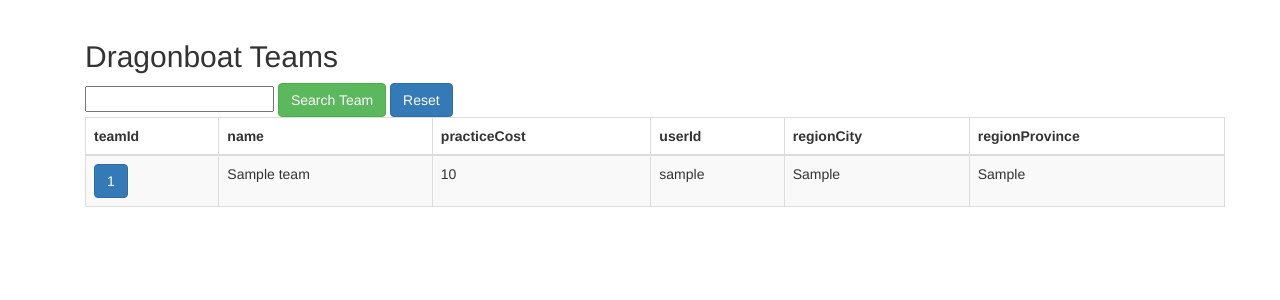
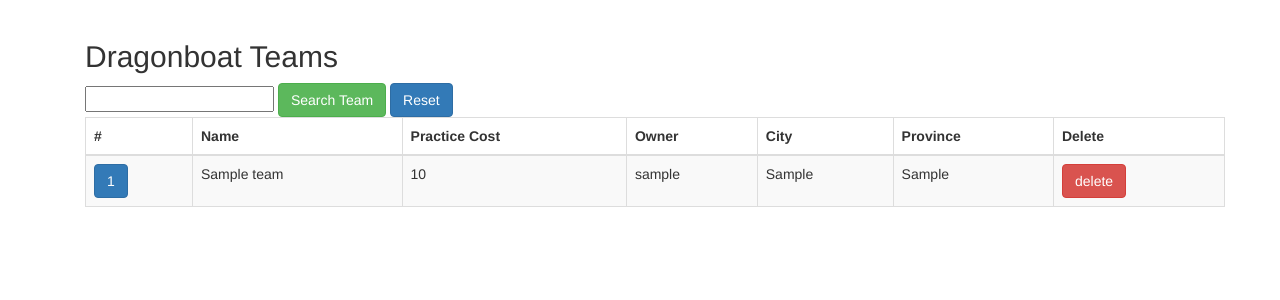
Before and after one commit to alexsclim/Felist, a Flask app: page /teams in a window 1280 px wide. Shown: the part 52-352 px from the top of the page. Run offline with Flask 2, Linux system fonts and the light colour scheme; the visitor is signed in with stand-in values (Sample User, id 1); tables that the repository leaves empty hold one stand-in row (values such as "Sample post"); some libraries are stand-ins or nearby versions.

Commit message:
started on functionality, need to change tables and etc

```diff
--- a/app/query_service.py
+++ b/app/query_service.py
@@ -16,7 +16,6 @@ class QueryService:
     data = self.cursor.execute("SELECT * from Regatta")
     regattas = self.cursor.fetchall()
     return regattas
-
 
   def get_leaderboard(self):
     data = self.cursor.execute("SELECT COUNT(resultId), name FROM RaceResult Ra, Team T WHERE Ra.teamId = T.teamId AND Ranking = 1 GROUP BY T.teamId")
@@ -161,6 +160,11 @@ class QueryService:
     conn.commit()
     return
 
+  def delete_team(self, conn, teamId):
+      data = self.cursor.execute("Delete from Team WHERE teamId = %s", [teamId])
+      conn.commit()
+      return
+
   def sort_member_names_by_team_asc(self, team_id):
     data = self.cursor.execute("SELECT * from Member where teamId=%s order by memberName asc", [team_id])
     members = self.cursor.fetchall()
--- a/app/templates/teams.html
+++ b/app/templates/teams.html
@@ -10,12 +10,13 @@
   <table class="table table-striped table-bordered">
     <thead>
       <tr>
-        <th>teamId</th>
-        <th>name</th>
-        <th>practiceCost</th>
-        <th>userId</th>
-        <th>regionCity</th>
-        <th>regionProvince</th>
+        <th>#</th>
+        <th>Name</th>
+        <th>Practice Cost</th>
+        <th>Owner</th>
+        <th>City</th>
+        <th>Province</th>
+        <th>Delete</th>
       </tr>
     </thead>
     <tbody>
@@ -31,6 +32,11 @@
       		<td>{{team["username"]}}</td>
       		<td>{{team["regionCity"]}}</td>
       		<td>{{team["regionProvince"]}}</td>
+          <td>
+            <form action="{{url_for('delete_team', team_id=team["teamId"])}}" method="post">
+              <input class="btn btn-danger" type="submit" value="delete">
+            </form>
+          </td>
       	</tr>
       {% endfor %}
     </tbody>
--- a/app/views.py
+++ b/app/views.py
@@ -161,6 +161,23 @@ def delete_member_path(member_id, team_id):
   else:
     flash("Cannot delete member. You are not the owner of the team")
     return redirect(url_for('showteam', team_id=team_id))
+
+@app.route('/teams/<team_id>/delete', methods=['POST'])
+@login_required
+def delete_team(team_id):
+    conn = mysql.connection
+    cur = conn.cursor()
+    query_service = QueryService(cur)
+
+    teamOwner = query_service.get_user_by_team_id(team_id)
+
+    if teamOwner == session.get('username'):
+        query_service.delete_team(conn, team_id)
+        flash("Team was deleted!")
+        return redirect(url_for('teams'))
+    else:
+        flash("Cannot delete team. You are not the owner of the team")
+        return redirect(url_for('teams'))
 
 @app.route('/teams/<team_id>/members/new', methods=['GET', 'POST'])
 def add_member(team_id):
--- a/create_table.sql
+++ b/create_table.sql
@@ -1,3 +1,4 @@
+
 CREATE DATABASE IF NOT EXISTS felist;
 use felist;
 
@@ -54,7 +55,7 @@ CREATE TABLE IF NOT EXISTS Member(
   teamId int NOT NULL,
   PRIMARY KEY(memberId),
   FOREIGN KEY(teamId) REFERENCES Team(teamId)
-    ON DELETE NO ACTION,
+    ON DELETE NO ACTION
     ON UPDATE CASCADE
 );
 
--- a/insert_table.sql
+++ b/insert_table.sql
@@ -25,6 +25,9 @@ VALUES
 INSERT INTO Region
 VALUES
 ('Victoria', 'British Columbia');
+INSERT INTO Region
+VALUES
+('No City', 'No Province');
 
 INSERT INTO Regatta
 VALUES
@@ -43,6 +46,9 @@ INSERT INTO User
 VALUES
 ('user', 'pbkdf2:sha1:1000$xdwaXArt$a8c041f472a31f5929e1aa3f0a9881134ff5dee3'); -- password: pass
 
+INSERT INTO Team
+VALUES
+(0, 'Free-agents', 0, 'admin', 'No City', 'No Province');
 INSERT INTO Team
 VALUES
 (1, 'DragonHearts Reborn', 234.80, 'admin', 'Vancouver', 'British Columbia');
```
